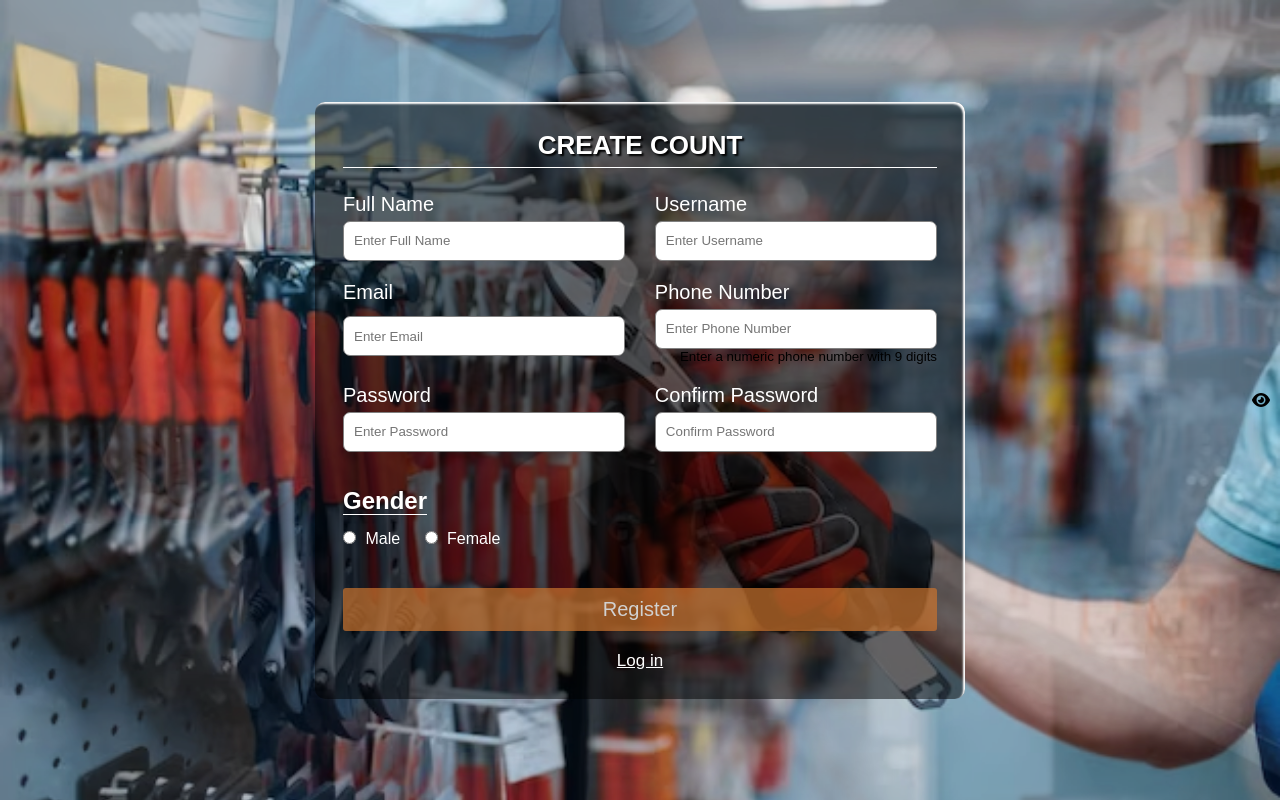
After one commit to Sarai6e/ALGORITMIA-PARA-LA-INTELIGENCIA-ARTIFICIAL, a PHP site: page /registro.php in a window 1280 px wide. The commit adds this page. Run offline with PHP 8.4, Linux system fonts and the light colour scheme.

Commit message:
decimo comando

```diff
--- a/Entregable 1/login.php
+++ b/Entregable 1/login.php
@@ -28,7 +28,7 @@
       </section>
       <input type="submit" class="form__submit" value="Enter">
       <section>
-        <a href="registro.html">Create account</a>
+        <a href="registro.php">Create account</a>
       </section>
     </div>
   </form>
--- a/Entregable 1/menu.html
+++ b/Entregable 1/menu.html
@@ -40,7 +40,7 @@
                     </div>
                     <div class="acciones">
                         <a href="#" class="icono"><i class="fas fa-shopping-cart"></i></a>
-                        <a href="login.html" class="icono"><i class="fas fa-user"></i></a>
+                        <a href="login.php" class="icono"><i class="fas fa-user"></i></a>
                     </div>
                 </div>
 
--- /dev/null
+++ b/Entregable 1/registro.php
@@ -0,0 +1,146 @@
+<!DOCTYPE html>
+<html lang="en">
+
+<head>
+    <meta charset="utf-8">
+    <title>Create count</title>
+    <meta name="viewport" content="width=device-width, initial-scale=1.0">
+    <link rel="stylesheet" href="registro.css">
+    <style>
+        /* Estilos adicionales para el icono de ojo */
+        .password-toggle-icon {
+            position: absolute;
+            top: 50%;
+            right: 10px;
+            transform: translateY(-50%);
+            cursor: pointer;
+        }
+    </style>
+</head>
+
+<body>
+    <div class="container">
+        <h1 class="form-title">CREATE  COUNT</h1>
+        <form action="<?php echo htmlspecialchars($_SERVER["PHP_SELF"]); ?>" method="post">
+            <div class="main-user-info">
+                <div class="user-input-box">
+                    <label for="full_name">Full Name</label>
+                    <input type="text" id="full_name" name="full_name" placeholder="Enter Full Name" required />
+                </div>
+                <div class="user-input-box">
+                    <label for="username">Username</label>
+                    <input type="text" id="username" name="username" placeholder="Enter Username" required />
+                </div>
+                <div class="user-input-box">
+                    <label for="email">Email</label>
+                    <input type="email" id="email" name="email" placeholder="Enter Email" required />
+                </div>
+                <div class="user-input-box">
+    <label for="phone_number">Phone Number</label>
+    <input type="number" id="phone_number" name="phone_number" min="0" max="999999999" placeholder="Enter Phone Number" maxlength="9" required />
+    <small>Enter a numeric phone number with 9 digits</small>
+</div>
+
+                <div class="user-input-box">
+                    <label for="password">Password</label>
+                    <input type="password" id="password" name="password" placeholder="Enter Password" required />
+                    <!-- Agregar el icono de ojo -->
+                    <i class="fas fa-eye password-toggle-icon" id="password-toggle"></i>
+                </div>
+                <div class="user-input-box">
+                    <label for="confirmPassword">Confirm Password</label>
+                    <input type="password" id="confirmPassword" name="confirmPassword" placeholder="Confirm Password" required />
+                </div>
+            </div>
+            <div class="gender-details-box">
+                <span class="gender-title">Gender</span>
+                <div class="gender-category">
+                    <input type="radio" name="gender" id="male" value="Male" required />
+                    <label for="male">Male</label>
+                    <input type="radio" name="gender" id="female" value="Female" required />
+                    <label for="female">Female</label>
+                </div>
+            </div>
+            <div class="form-submit-btn">
+                <input type="submit" value="Register">
+                <section>
+                    <div>
+                        <a href="login.php">Log in</a>
+                    </div>
+                </section>
+            </div>
+        </form>
+    </div>
+
+    <script src="https://cdnjs.cloudflare.com/ajax/libs/font-awesome/6.0.0-beta3/js/all.min.js"></script>
+    <script>
+        // JavaScript para alternar la visibilidad de la contraseña al hacer clic en el ícono de ojo
+        const passwordInput = document.getElementById('password');
+        const passwordToggle = document.getElementById('password-toggle');
+
+        passwordToggle.addEventListener('click', function() {
+            const type = passwordInput.getAttribute('type') === 'password' ? 'text' : 'password';
+            passwordInput.setAttribute('type', type);
+            // Cambiar el icono dependiendo del tipo de contraseña visible u oculta
+            if (type === 'password') {
+                passwordToggle.classList.remove('fa-eye-slash');
+                passwordToggle.classList.add('fa-eye');
+            } else {
+                passwordToggle.classList.remove('fa-eye');
+                passwordToggle.classList.add('fa-eye-slash');
+            }
+        });
+    </script>
+
+<?php
+// Configuración de la conexión a la base de datos
+$servername = "localhost"; // Cambia localhost por el nombre de tu servidor si es diferente
+$username = "root"; // Cambia tu_usuario por tu nombre de usuario de MySQL
+$password = ""; // Cambia tu_contraseña por tu contraseña de MySQL
+$database = "el_tornillo_feliz"; // Cambia nombre_de_la_base_de_datos por el nombre de la base de datos que creaste
+
+// Crear conexión a la base de datos
+$conn = new mysqli($servername, $username, $password, $database);
+
+// Verificar la conexión
+if ($conn->connect_error) {
+    die("Conexión fallida: " . $conn->connect_error);
+}
+
+// Procesar el formulario de registro si se envió
+if ($_SERVER["REQUEST_METHOD"] == "POST") {
+    $full_name = $_POST['full_name'];
+    $username = $_POST['username'];
+    $email = $_POST['email'];
+    $phone_number = $_POST['phone_number'];
+    $password = $_POST['password'];
+    $confirm_password = $_POST['confirmPassword']; // Agregar confirmación de contraseña
+    $gender = $_POST['gender'];
+
+    // Verificar que las contraseñas coincidan
+    if ($password !== $confirm_password) {
+        echo "Las contraseñas no coinciden. Por favor, inténtalo de nuevo.";
+    } else {
+        // Hash de la contraseña si las contraseñas coinciden
+        $hashed_password = password_hash($password, PASSWORD_DEFAULT);
+
+        // Preparar la consulta SQL para insertar datos
+        $sql = "INSERT INTO registro (full_name, username, email, phone_number, password, gender)
+                VALUES ('$full_name', '$username', '$email', '$phone_number', '$hashed_password', '$gender')";
+
+        // Ejecutar la consulta y verificar si fue exitosa
+        if ($conn->query($sql) === TRUE) {
+            echo "Registro exitoso. ¡Bienvenido, $full_name!";
+        } else {
+            echo "Error al registrar usuario: " . $conn->error;
+        }
+    }
+}
+
+// Cerrar la conexión a la base de datos
+$conn->close();
+?>
+
+</body>
+
+</html>
```
Also changed, not shown: Entregable 1/registro.html (deleted, +0 -83 lines).
